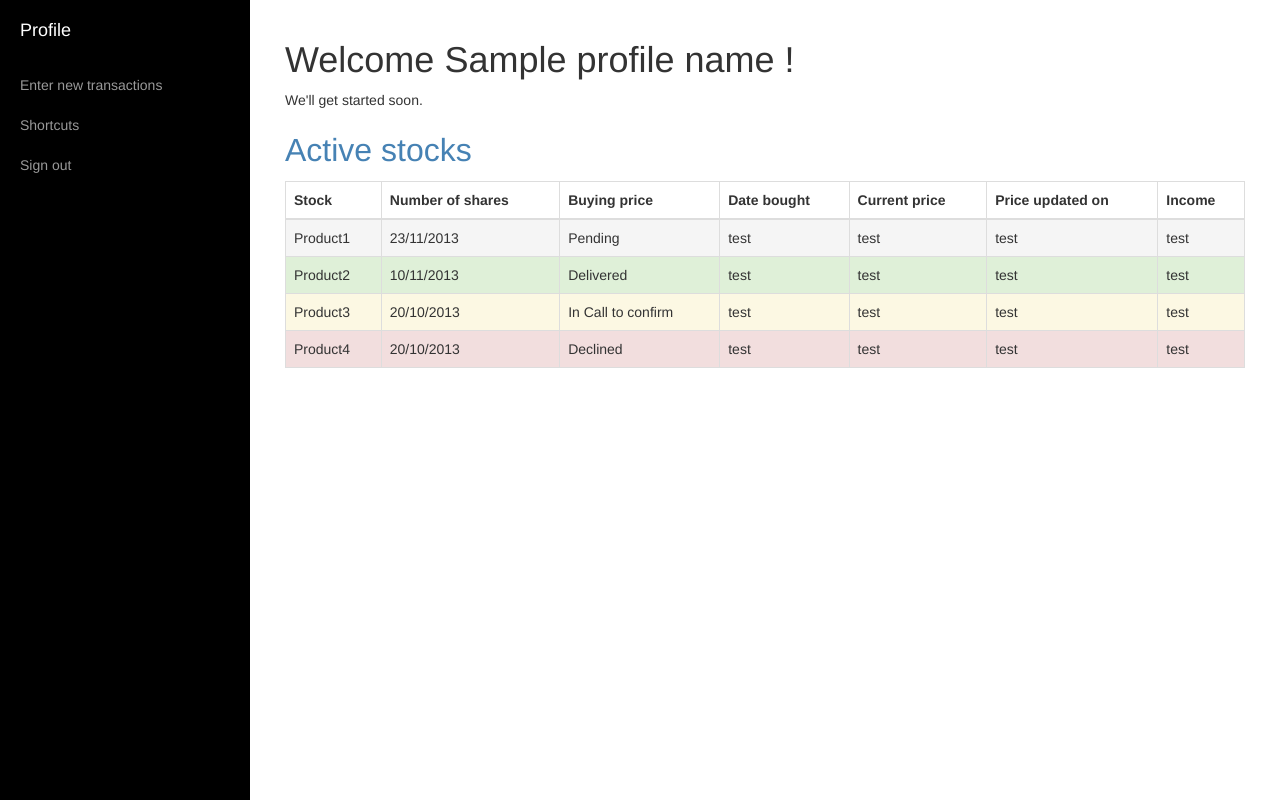
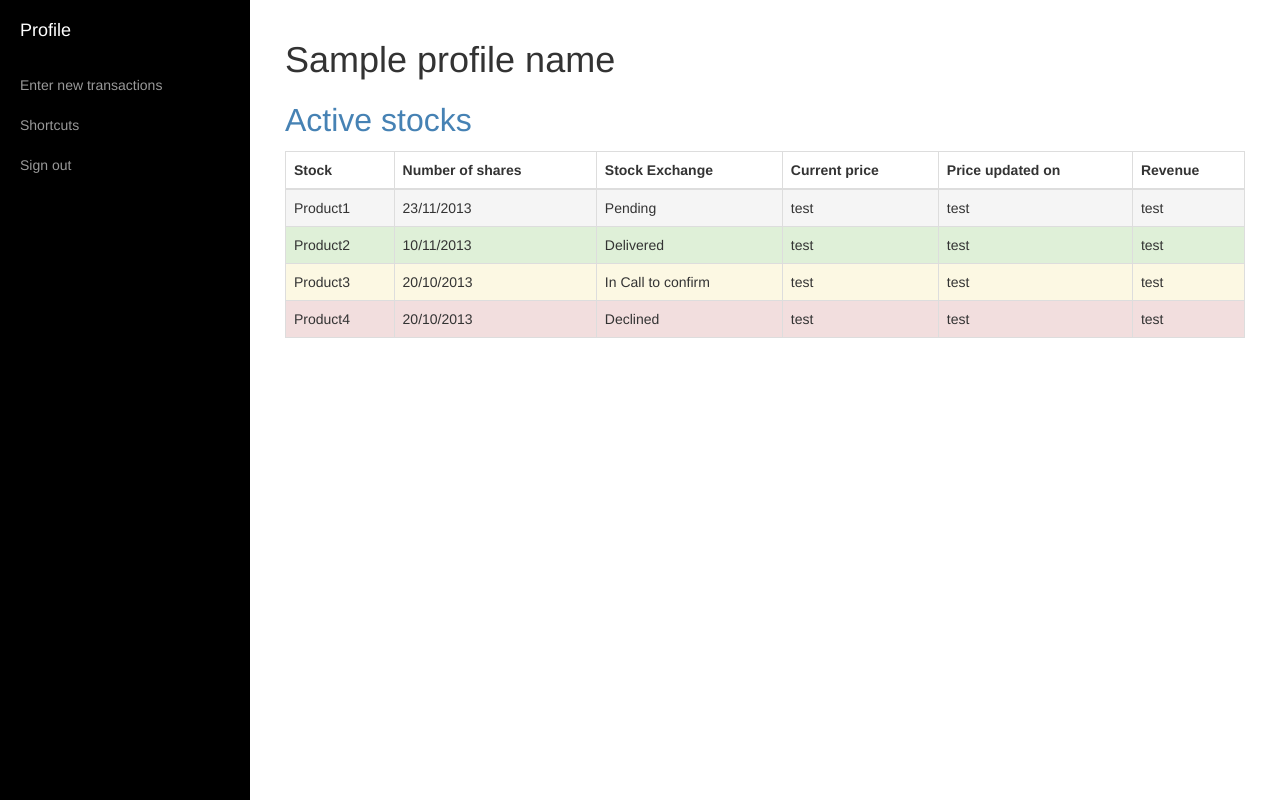
Before and after one commit to bharatreddy/thelogs, a Flask app: template bear/templates/profile_layout.html in a window 1280 px wide. Run offline with Flask 2, Linux system fonts and the light colour scheme; the template is opened without the code that fills it: most values are stand-ins (such as "Sample title", 1, 10 or a date in 2020); parts of the project's set-up code (start-up, migrations or seed data) failed here and were passed over; some libraries are stand-ins or nearby versions.

Commit message:
update queries

```diff
--- a/bear/routes.py
+++ b/bear/routes.py
@@ -67,7 +67,38 @@ def profile():
     else:
         userId = userDetails[0][0]
         userName = userDetails[0][1]
+        # get number of active stocks (sell-buy>0),
+        # prices of shares for the user
+        actvStckDF = getTransactions(userId)
         return render_template('profile_layout.html', profileName=userName)
+
+def getTransactions(userId):
+    # get acvtive shares of the user along with the current price
+    import pandas
+    qryNumStocks = "SELECT stock_symbol,stock_exchange,"+\
+        "sum(quantity*(case when transaction_type_id=1 then 1 else -1 end)) as active_num"+\
+        " FROM stockTransactions WHERE "+ "userid = "+ str(userId)+\
+        " GROUP BY stock_symbol, stock_exchange;"
+    # set up connections to the DB
+    conn = mysql.connector.Connect(host='localhost',user='root',\
+                        password='',database='Logbook')
+    numStocksDF = pandas.read_sql( qryNumStocks, conn )
+    # we only need stocks which currently have shares
+    numStocksDF = numStocksDF[numStocksDF['active_num'] > 0].reset_index(drop=True)
+    # get a list of the active stocks to retreive the current price
+    actvStockList = numStocksDF['stock_symbol'].tolist()
+    stckList = ""
+    for nst, stsym in enumerate(actvStockList):
+        stckList += "'"+stsym+"'"
+        if nst < len(actvStockList)-1:
+            stckList += ", "
+    qryCurrPrice = "SELECT * FROM StockPrices WHERE stock_symbol IN (" \
+        + stckList + ")"
+    actvPrcDF = pandas.read_sql( qryCurrPrice, conn )
+    # merge the DFs
+    actvStcksDF = pandas.merge( numStocksDF, actvPrcDF, on='stock_symbol' )
+    print actvStcksDF
+    return numStocksDF
 
 @app.route("/newtrans", methods=['GET', 'POST'])
 def newtrans():
--- a/bear/templates/profile_layout.html
+++ b/bear/templates/profile_layout.html
@@ -56,8 +56,7 @@
             <div class="container-fluid">
                 <div class="row">
                     <div class="col-lg-12">
-                        <h1>Welcome {{ profileName }} !</h1>
-                        <p>We'll get started soon.</p>
+                        <h1>{{ profileName }}</h1>
                     </div>
                 </div>
                 <table class="table table-bordered table-hover">
@@ -66,11 +65,10 @@
                       <tr>
                          <th>Stock</th>
                          <th>Number of shares</th>
-                         <th>Buying price</th>
-                         <th>Date bought</th>
+                         <th>Stock Exchange</th>
                          <th>Current price</th>
                          <th>Price updated on</th>
-                         <th>Income</th>
+                         <th>Revenue</th>
                       </tr>
                    </thead>
                    <tbody>
@@ -78,7 +76,6 @@
                          <td>Product1</td>
                          <td>23/11/2013</td>
                          <td>Pending</td>
-                         <td>test</td>
                          <td>test</td>
                          <td>test</td>
                          <td>test</td>
@@ -90,7 +87,6 @@
                          <td>test</td>
                          <td>test</td>
                          <td>test</td>
-                         <td>test</td>
                       </tr>
                       <tr  class="warning">
                          <td>Product3</td>
@@ -99,13 +95,11 @@
                          <td>test</td>
                          <td>test</td>
                          <td>test</td>
-                         <td>test</td>
                       </tr>
                       <tr  class="danger">
                          <td>Product4</td>
                          <td>20/10/2013</td>
                          <td>Declined</td>
-                         <td>test</td>
                          <td>test</td>
                          <td>test</td>
                          <td>test</td>
```
